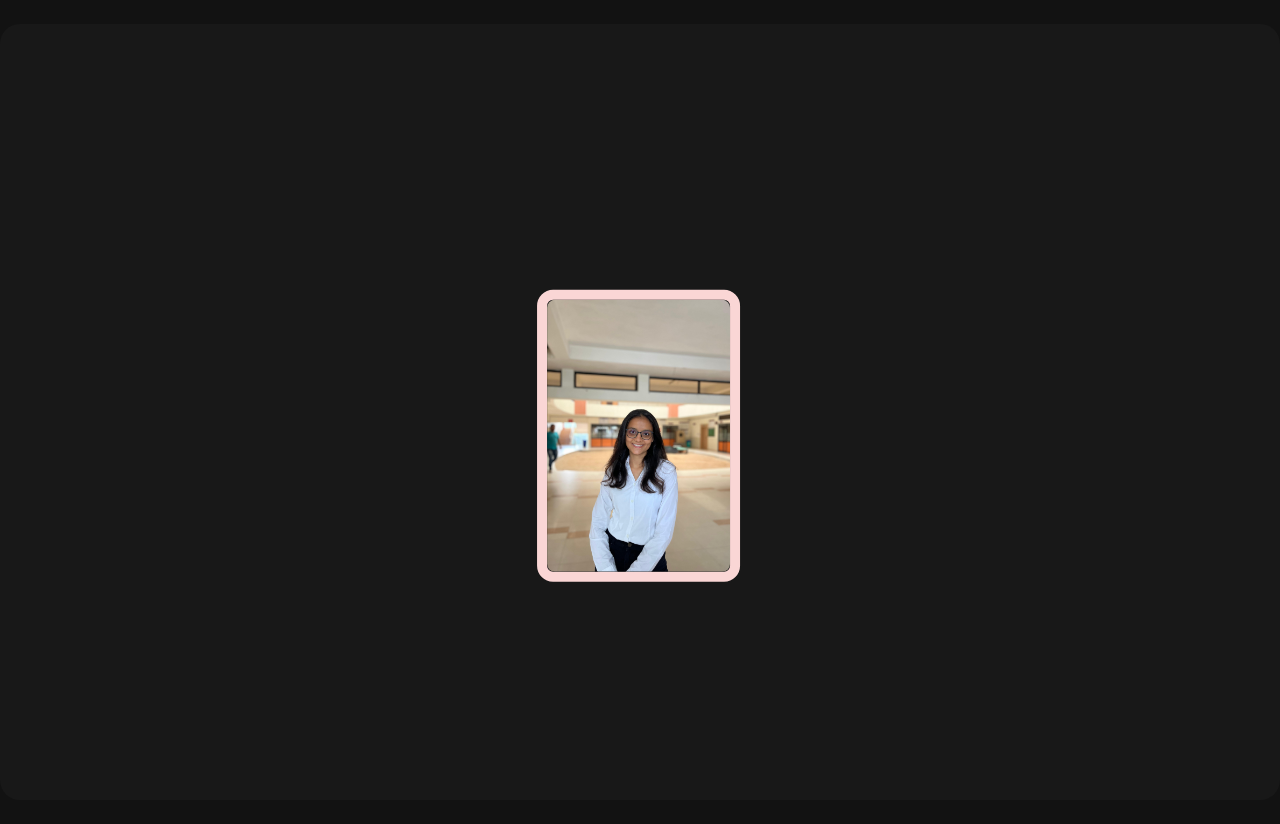
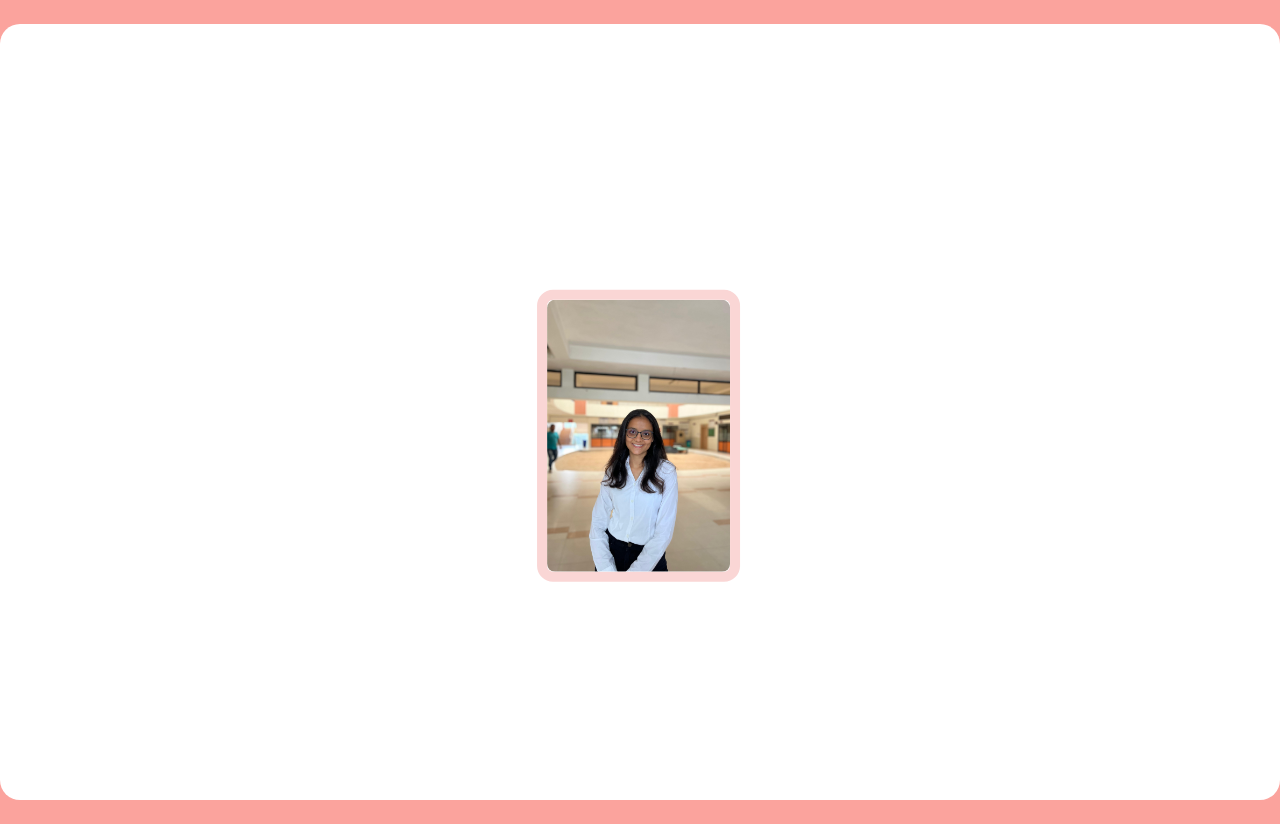
Before and after one commit to NetalSarda/my-portfolio, a Next.js app: page / in a window 1280 px wide. Built offline with nearby package versions, Linux system fonts and the light colour scheme.

Commit message:
Color fixed

```diff
--- a/src/app/globals.css
+++ b/src/app/globals.css
@@ -31,37 +31,6 @@
   --hover-scale: 1.05;
   --transition-speed: 300ms;
 }
-
-:root {
-  width: 100vw;
-  min-height: 100vh;
-  overflow-x: clip;
-
-  --background: #121212;
-  --foreground: #ffffff;
-  --text-color: #e0e0e0;
-  --bg-light: #1e1e1e;
-  --bg-body: #181818;
-
-  --nav-text: #e0e0e0;
-  --nav-bg: #1a1a1a;
-  --text-right: #b89e79;
-  --head-text: #d4af37;
-
-  /* 🖼️ Cards & UI Elements */
-  --card-bg: #1c1c1c;
-  --card-dark-bg: #252525;
-  --hero-bg: #181818;
-  --card-dark-text: #f5c97b;
-  --card-dark-text-light: #ffffff;
-
-  --gradient-start: #ffffff;
-  --gradient-end: #efffef;
-  --hover-scale: 1.05;
-  --transition-speed: 300ms;
-}
-
-
 
 
 
```
